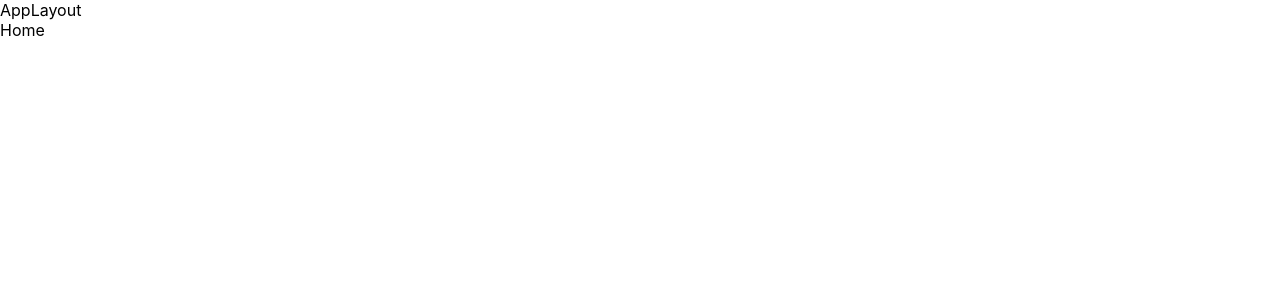
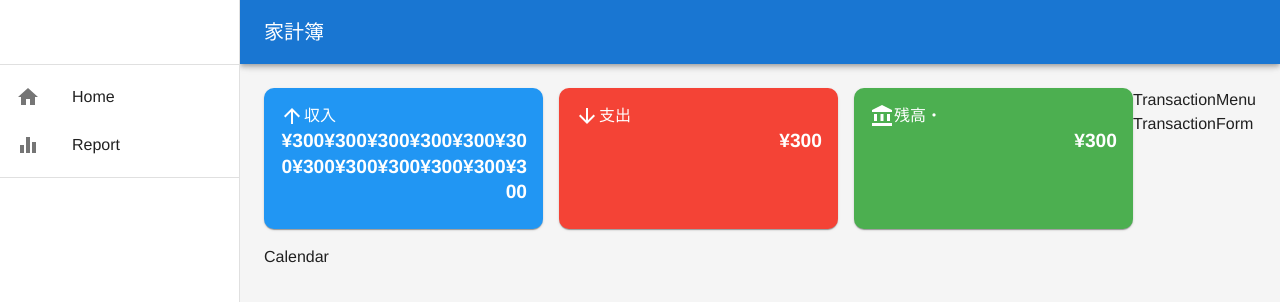
Before and after one commit to tatata-usa/household-book-app, a React (Create React App) app: page / in a window 1280 px wide. Shown: the top 302 px of the page. Built offline with nearby package versions, Linux system fonts and the light colour scheme; the HTML template or start-up script is replaced by a standard one.

Commit message:
Homeページ作成中

```diff
--- a/src/App.tsx
+++ b/src/App.tsx
@@ -5,9 +5,12 @@ import Home from './pages/Home';
 import Report from './pages/Report';
 import NoMatch from './pages/NoMatch';
 import AppLayout from './component/AppLayout';
+import { theme } from './theme/theme'
+import { ThemeProvider } from '@emotion/react';
 
 function App() {
   return (
+    <ThemeProvider theme={theme}>
       <Router>
         <Routes>
           <Route path="/" element={<AppLayout />}>
@@ -17,6 +20,7 @@ function App() {
             </Route>
         </Routes>
       </Router>
+    </ThemeProvider>
 
   );
 }
--- a/src/component/AppLayout.tsx
+++ b/src/component/AppLayout.tsx
@@ -1,13 +1,71 @@
-import React from 'react'
-import { Outlet } from 'react-router-dom'
+import MenuIcon from '@mui/icons-material/Menu';
+import AppBar from '@mui/material/AppBar';
+import Box from '@mui/material/Box';
+import CssBaseline from '@mui/material/CssBaseline';
+import IconButton from '@mui/material/IconButton';
+import Toolbar from '@mui/material/Toolbar';
+import Typography from '@mui/material/Typography';
+import * as React from 'react';
+import { Outlet } from 'react-router-dom';
+import Sidebar from './common/Sidebar';
 
-const AppLayout = () => {
+const drawerWidth = 240;
+
+
+export default function ResponsiveDrawer() {
+  const [mobileOpen, setMobileOpen] = React.useState(false);
+  const [isClosing, setIsClosing] = React.useState(false);
+
+  const handleDrawerClose = () => {
+    setIsClosing(true);
+    setMobileOpen(false);
+  };
+
+  const handleDrawerTransitionEnd = () => {
+    setIsClosing(false);
+  };
+
+  const handleDrawerToggle = () => {
+    if (!isClosing) {
+      setMobileOpen(!mobileOpen);
+    }
+  };
+
   return (
-    <>
-    <div>AppLayout</div>
-    <Outlet />
-    </>
-  )
+    <Box sx={{ display: 'flex' , bgcolor: (theme) => theme.palette.grey[100], minHeight: "100vh"}}>
+      <CssBaseline />
+      {/* ヘッダー */}
+      <AppBar
+        position="fixed"
+        sx={{
+          width: { md: `calc(100% - ${drawerWidth}px)` },
+          ml: { md: `${drawerWidth}px` },
+        }}
+      >
+        <Toolbar>
+          <IconButton
+            color="inherit"
+            aria-label="open drawer"
+            edge="start"
+            onClick={handleDrawerToggle}
+            sx={{ mr: 2, display: { md: 'none' } }}
+          >
+            <MenuIcon />
+          </IconButton>
+          <Typography variant="h6" noWrap component="div">
+            家計簿
+          </Typography>
+        </Toolbar>
+      </AppBar>
+       <Sidebar drawerWidth={drawerWidth} mobileOpen={mobileOpen} handleDrawerTransitionEnd={handleDrawerTransitionEnd} handleDrawerClose={handleDrawerClose}></Sidebar>
+      {/* メインコンテンツ */}
+      <Box
+        component="main"
+        sx={{ flexGrow: 1, p: 3, width: { md: `calc(100% - ${drawerWidth}px)` } }}
+      >
+        <Toolbar />
+        <Outlet></Outlet>
+      </Box>
+    </Box>
+  );
 }
-
-export default AppLayout
--- /dev/null
+++ b/src/component/Calendar.tsx
@@ -0,0 +1,9 @@
+import React from 'react'
+
+const Calendar = () => {
+  return (
+    <div>Calendar</div>
+  )
+}
+
+export default Calendar
--- /dev/null
+++ b/src/component/MonthlySummary.tsx
@@ -0,0 +1,71 @@
+import { Card, CardContent, Grid, Stack, Typography } from '@mui/material'
+import React from 'react'
+import ArrowUpwardIcon from '@mui/icons-material/ArrowUpward';
+import ArrowDownwardIcon from '@mui/icons-material/ArrowDownward';
+import AccountBalanceIcon from '@mui/icons-material/AccountBalance';
+
+const MonthlySummary = () => {
+  return (
+    <Grid container spacing={{xs: 1, sm: 2}} mb={2}>
+      {/* 収入 */}
+       <Grid item xs={4} display={"flex"} flexDirection={"column"}>
+        <Card sx={{bgcolor: (theme) => theme.palette.incomeColor.main, color: "white", borderRadius: "10px", flexGrow:1}}>
+          <CardContent sx={{padding: {xs:1, sm: 2}}}>
+            <Stack direction={"row"}>
+              <ArrowUpwardIcon sx = {{fontsize: "2rem"}}></ArrowUpwardIcon>
+              <Typography>収入</Typography>
+            </Stack>
+            <Typography
+            textAlign={"right"}
+            variant="h5"
+            fontWeight={"fontWeightBold"}
+            sx={{wordBreak: "break-word", fontSize: {xs: ".8rem", sm: "1rem", md: "1.2rem"}}}
+            >
+            ¥300¥300¥300¥300¥300¥300¥300¥300¥300¥300¥300¥300
+            </Typography>
+          </CardContent>
+        </Card>
+       </Grid>
+       {/* 支出 */}
+       <Grid item xs={4} display={"flex"} flexDirection={"column"}>
+        <Card sx={{bgcolor: (theme) => theme.palette.expenseColor.main, color: "white", borderRadius: "10px", flexGrow:1}}>
+          <CardContent sx={{padding: {xs:1, sm: 2}}}>
+            <Stack direction={"row"}>
+              <ArrowDownwardIcon sx = {{fontsize: "2rem"}}></ArrowDownwardIcon>
+              <Typography>支出</Typography>
+            </Stack>
+            <Typography
+            textAlign={"right"}
+            variant="h5"
+            fontWeight={"fontWeightBold"}
+            sx={{wordBreak: "break-word", fontSize: {xs: ".8rem", sm: "1rem", md: "1.2rem"}}}
+            >
+            ¥300
+            </Typography>
+          </CardContent>
+        </Card>
+       </Grid>
+       {/* 残高・ */}
+       <Grid item xs={4} display={"flex"} flexDirection={"column"}>
+        <Card sx={{bgcolor: (theme) => theme.palette.balanceColor.main, color: "white", borderRadius: "10px", flexGrow:1}}>
+          <CardContent sx={{padding: {xs:1, sm: 2}}}>
+            <Stack direction={"row"}>
+              <AccountBalanceIcon sx = {{fontsize: "2rem"}}></AccountBalanceIcon>
+              <Typography>残高・</Typography>
+            </Stack>
+            <Typography
+            textAlign={"right"}
+            variant="h5"
+            fontWeight={"fontWeightBold"}
+            sx={{wordBreak: "break-word", fontSize: {xs: ".8rem", sm: "1rem", md: "1.2rem"}}}
+            >
+            ¥300
+            </Typography>
+          </CardContent>
+        </Card>
+       </Grid>
+    </Grid>
+  )
+}
+
+export default MonthlySummary
--- /dev/null
+++ b/src/component/TransactionForm.tsx
@@ -0,0 +1,9 @@
+import React from 'react'
+
+const TransactionForm = () => {
+  return (
+    <div>TransactionForm</div>
+  )
+}
+
+export default TransactionForm
--- /dev/null
+++ b/src/component/TransactionMenu.tsx
@@ -0,0 +1,9 @@
+import React from 'react'
+
+const TransactionMenu = () => {
+  return (
+    <div>TransactionMenu</div>
+  )
+}
+
+export default TransactionMenu
--- /dev/null
+++ b/src/component/common/Sidebar.tsx
@@ -0,0 +1,101 @@
+import { Box, Divider, Drawer, List, ListItem, ListItemButton, ListItemIcon, ListItemText, Toolbar } from '@mui/material';
+import HomeIcon from '@mui/icons-material/Home';
+import EqualizerIcon from '@mui/icons-material/Equalizer';
+import React, { CSSProperties, FC } from 'react';
+import { NavLink } from 'react-router-dom';
+
+interface SidebarProps {
+  drawerWidth: number,
+  mobileOpen: boolean,
+  handleDrawerTransitionEnd: () => void
+  handleDrawerClose :() => void
+}
+
+interface menuItem {
+  text: string,
+  path: string,
+  icon: React.ComponentType,
+}
+
+const Sidebar: FC<SidebarProps> = ({drawerWidth, mobileOpen, handleDrawerTransitionEnd, handleDrawerClose}) => {
+
+  const MenuItems: menuItem[] = [
+    {text: "Home", path: "/", icon: HomeIcon},
+    {text: "Report", path: "/report", icon: EqualizerIcon},
+  ]
+
+  const baseLinkStyle: CSSProperties = {
+    textDecoration: "none",
+    color: "inherit",
+    display: "block",
+  }
+
+  const activeLinkStyle: CSSProperties = {
+    backgroundColor: "rgba(0,0,0,0, 0.08)"
+  }
+
+  const drawer = (
+    <div>
+      <Toolbar />
+      <Divider />
+      <List>
+        {MenuItems.map((item, index) => (
+          <NavLink key={item.text} to={item.path} style={({isActive}) => {
+            return {
+              ...baseLinkStyle,
+              ...(isActive ? activeLinkStyle: {})
+            }
+          }}>
+            <ListItem key={index} disablePadding>
+            <ListItemButton>
+              <ListItemIcon>
+                <item.icon />
+              </ListItemIcon>
+              <ListItemText primary={item.text} />
+            </ListItemButton>
+          </ListItem>
+          </NavLink>
+        ))}
+      </List>
+      <Divider />
+    </div>
+  );
+
+  return (
+    <Box
+    component="nav"
+    sx={{ width: { md: drawerWidth }, flexShrink: { md: 0 } }}
+    aria-label="mailbox folders"
+  >
+    {/* モバイル用 */}
+    <Drawer
+      variant="temporary"
+      open={mobileOpen}
+      onTransitionEnd={handleDrawerTransitionEnd}
+      onClose={handleDrawerClose}
+      ModalProps={{
+        keepMounted: true, // Better open performance on mobile.
+      }}
+      sx={{
+        display: { xs: 'block', md: 'none' },
+        '& .MuiDrawer-paper': { boxSizing: 'border-box', width: drawerWidth },
+      }}
+    >
+      {drawer}
+    </Drawer>
+    {/* PC用 */}
+    <Drawer
+      variant="permanent"
+      sx={{
+        display: { xs: 'none', md: 'block' },
+        '& .MuiDrawer-paper': { boxSizing: 'border-box', width: drawerWidth },
+      }}
+      open
+    >
+      {drawer}
+    </Drawer>
+  </Box>
+  )
+}
+
+export default Sidebar
--- a/src/pages/Home.tsx
+++ b/src/pages/Home.tsx
@@ -1,8 +1,24 @@
+import { Box } from '@mui/material'
 import React from 'react'
+import MonthlySummary from '../component/MonthlySummary'
+import Calendar from '../component/Calendar'
+import TransactionMenu from '../component/TransactionMenu'
+import TransactionForm from '../component/TransactionForm'
 
 const Home = () => {
   return (
-    <div>Home</div>
+    <Box sx={{display: "flex"}}>
+      {/* 左側 */}
+      <Box sx={{flexGrow: 1}}>
+        <MonthlySummary></MonthlySummary>
+        <Calendar></Calendar>
+      </Box>
+      {/* 右側 */}
+      <Box>
+        <TransactionMenu></TransactionMenu>
+        <TransactionForm></TransactionForm>
+      </Box>
+    </Box>
   )
 }
 
--- /dev/null
+++ b/src/theme/theme.ts
@@ -0,0 +1,46 @@
+import { createTheme, PaletteColor, PaletteColorOptions } from "@mui/material";
+import { blue, green, red } from "@mui/material/colors";
+
+declare module "@mui/material/styles" {
+  interface Palette {
+    incomeColor: PaletteColor;
+    expenseColor: PaletteColor;
+    balanceColor: PaletteColor;
+  }
+
+  interface PaletteOptions {
+    incomeColor?: PaletteColorOptions;
+    expenseColor?: PaletteColorOptions;
+    balanceColor?: PaletteColorOptions;
+  }
+
+}
+
+export const theme = createTheme({
+  typography: {
+    fontFamily: 'Noto Sans JP, Robot, "Helvetica Neue", Arial, sans-serif',
+    fontWeightRegular: 400,
+    fontWeightMedium: 500,
+    fontWeightBold: 700,
+  },
+  palette: {
+    // 収入用
+    incomeColor: {
+      main: blue[500],
+      light: blue[100],
+      dark: blue[700],
+    },
+    // 支出用
+    expenseColor: {
+      main: red[500],
+      light: red[100],
+      dark: red[700],
+    },
+    // 残高用
+    balanceColor: {
+      main: green[500],
+      light: green[100],
+      dark: green[700],
+    }
+  }
+})
```
Lines whose indentation alone changed are shown as unchanged.
